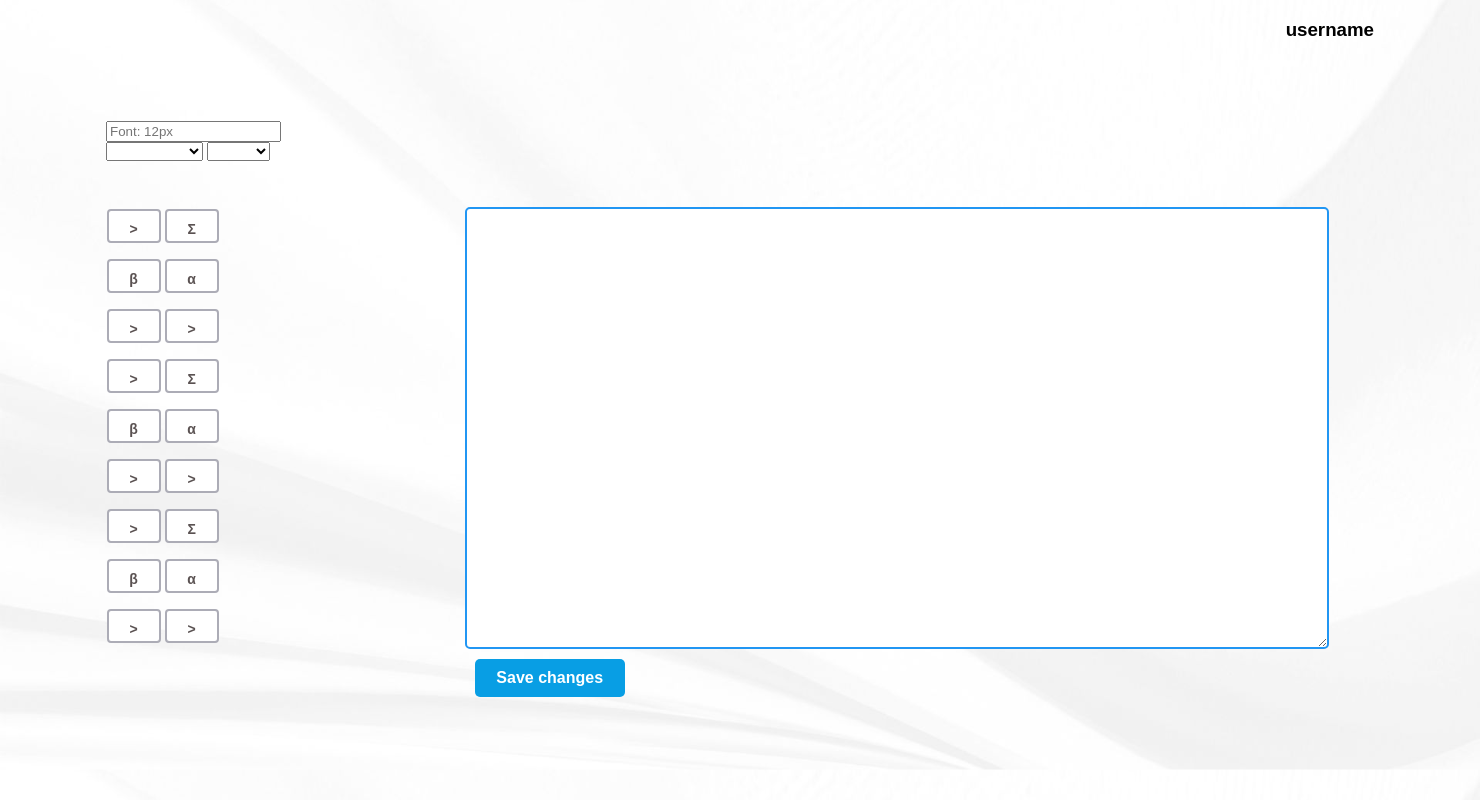
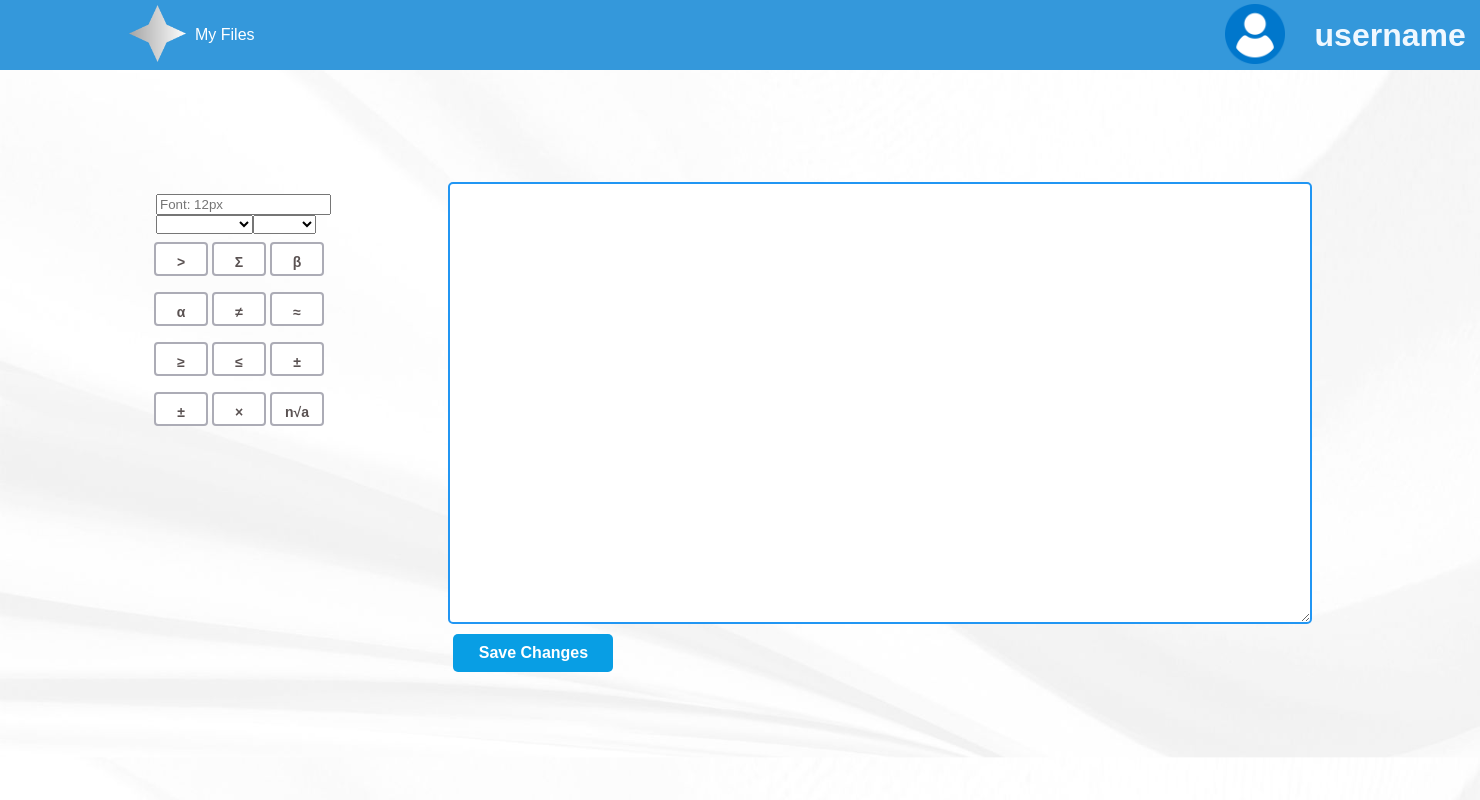
Before and after one commit to EarliestHippo27/note-ninja, a Flask app: template NoteNinjabackend/templates/edit.html in a window 1480 px wide. Run offline with Flask 3, Linux system fonts and the light colour scheme; the template is opened without the code that fills it: values that come from a table or form of the project are taken from there, others are empty.

Commit message:
major ui changes

```diff
--- a/NoteNinjabackend/static/styles/styles.css
+++ b/NoteNinjabackend/static/styles/styles.css
@@ -72,7 +72,7 @@ img
 
 .container
 {
-    margin-left: 15%;
+    margin-left: 7%;
     display: inline-flex;
     flex-direction: column;
     flex-wrap: nowrap;
@@ -82,9 +82,9 @@ img
 
 .symbol-array
 {   margin-top: 3%;
-    margin-left: 2%;
+    margin-left: 10%;
     display: inline-flex;
-    width: 12%;
+    width: 13%;
     flex-wrap: wrap;
 }
 
@@ -108,12 +108,13 @@ img
   overflow-x: hidden;
   white-space: pre-wrap;
   word-wrap: break-word;
+  margin-left: 0px;
 }
 
 .savebtn {
     display: inline-block;
     padding: 10px 20px;
-    margin-left: 10px;
+    margin-left:5px;
     font-size: 16px;
     font-weight: bold;
     text-decoration: none;
@@ -123,7 +124,7 @@ img
     border: none;
     border-radius: 5px;
     cursor: pointer;
-    width: 150px;
+    width: 160px;
     height: 50px;
 }
 
@@ -168,3 +169,50 @@ img
   .dropdown:hover .dropdown-content {
     display: block;
   }
+
+  header {
+    background-color: #3498db;
+    padding: 10px 0;
+}
+
+.navbar {
+    display: flex;
+    justify-content: left;
+    align-items: center;
+    max-width: 100%;
+    margin: 0 auto;
+    height: 50px;
+}
+
+.logo {
+    /* Styles for logo placeholder */
+}
+
+.nav-links {
+    list-style: none;
+    margin: 0;
+    padding: 0;
+    display: flex;
+}
+
+.nav-links li {
+    margin-right: 20px;
+}
+
+.nav-links li:last-child {
+    margin-right: 0;
+}
+
+.nav-links a {
+    text-decoration: none;
+    color: #fff;
+    transition: color 0.3s ease;
+}
+
+.nav-links a:hover {
+    color: #ecf0f1;
+}
+
+.profile-icon {
+  margin-left: 170px;
+}
--- a/NoteNinjabackend/templates/edit.html
+++ b/NoteNinjabackend/templates/edit.html
@@ -5,16 +5,35 @@
     <meta name="viewport" content="width=device-width, initial-scale=1.0">
     <title>Ninja Editor</title>
     <link href="{{ url_for('static',filename='styles/styles.css') }}" rel="stylesheet">
-<body background="{{ url_for('static',filename='resources/background.jpg') }}" style="width: 90%; align-items: center; margin-left: 5%;">
-    <div>
-        <h3 style="text-align: right; padding-right: 32px;">{{user.username}}</h1>
-    </div>
+<body background="{{ url_for('static',filename='resources/background.jpg') }}" style="width: 100%; align-items: center; margin-left: 0%;">
+    <header>
+        <nav class="navbar">
+            <div class="logo">
+                <!-- Placeholder for website logo -->
+                <img class = "profile-icon" style = "margin-left: 120px" src="{{ url_for('static',filename='resources/ninja-logo.png') }}" alt="">
+            </div>
+            <ul class="nav-links">
+                <li><a href="#">My Files</a></li>
+                <!--<li><a href="#">About</a></li>
+                <li><a href="#">Services</a></li>
+                <li><a href="#">Contact</a></li>--->
+            </ul>
+            <div class="profile-icon">
+                <!-- Placeholder for profile icon -->
+                <img style = "display:inline-block; padding-top: 2px; margin-left: 800px; width: 60px;" src="{{ url_for('static',filename='resources/user_icon.png') }}" alt="">
+            </div>
+
+            <h3 style="display:inline-block; margin-left: 0px; text-align: right; padding-left: 30px; padding-right: 10px; color: aliceblue; font-size: 2pc;">{{user.username}}</h1>
+
+            </nav>
+</header>
     <h1 class="title" id="titleBox" contenteditable="true">{{theDoc.name}}</h1>
 
-    <div style="padding-left: 32px;">
+    <div class="symbol-array">
+    <div style="padding-left: 8px;">
         <input id="fontSizeBox" type="number" placeholder="Font: 12px" style="width:167px">
     </div>
-    <select class = "dropdown" id="fontBox" style="margin-left: 32px;">
+    <select class = "dropdown" id="fontBox" style="margin-left: 8px;">
         <option class = "dropdown-btn" onclick="updateFont('Times, serif')" value="Times, serif">Times</option>
         <option class = "dropdown-btn" onclick="updateFont('Arial, serif')" value="Arial, serif">Arial</option>
         <option class = "dropdown-btn" onclick="updateFont('Courier New, serif')" value="Courier New, serif">Courier New</option>
@@ -27,32 +46,26 @@
     </select>
     <br>
 
-    <div class="symbol-array">
+
         <button class="btn" onclick="appendMath('>');" name="greater-than-button" symbol value=">" type="submit"> &gt; </button>
         <button class="btn" onclick="appendMath('Σ');" name="greater-than-button" symbol value="Σ" type="submit"> Σ </button>
         <button class="btn" onclick="appendMath('β');" name="greater-than-button" symbol value="β" type="submit"> β </button>
         <button class="btn" onclick="appendMath('α');" name="greater-than-button" symbol value="α" type="submit"> α </button>
-        <button class="btn" onclick="appendMath('>');" name="greater-than-button" symbol value=">" type="submit"> &gt; </button>
-        <button class="btn" onclick="appendMath('>');" name="greater-than-button" symbol value=">" type="submit"> &gt; </button>
-        <button class="btn" onclick="appendMath('>');" name="greater-than-button" symbol value=">" type="submit"> &gt; </button>
-        <button class="btn" onclick="appendMath('Σ');" name="greater-than-button" symbol value="Σ" type="submit"> Σ </button>
-        <button class="btn" onclick="appendMath('β');" name="greater-than-button" symbol value="β" type="submit"> β </button>
-        <button class="btn" onclick="appendMath('α');" name="greater-than-button" symbol value="α" type="submit"> α </button>
-        <button class="btn" onclick="appendMath('>');" name="greater-than-button" symbol value=">" type="submit"> &gt; </button>
-        <button class="btn" onclick="appendMath('>');" name="greater-than-button" symbol value=">" type="submit"> &gt; </button>
-        <button class="btn" onclick="appendMath('>');" name="greater-than-button" symbol value=">" type="submit"> &gt; </button>
-        <button class="btn" onclick="appendMath('Σ');" name="greater-than-button" symbol value="Σ" type="submit"> Σ </button>
-        <button class="btn" onclick="appendMath('β');" name="greater-than-button" symbol value="β" type="submit"> β </button>
-        <button class="btn" onclick="appendMath('α');" name="greater-than-button" symbol value="α" type="submit"> α </button>
-        <button class="btn" onclick="appendMath('>');" name="greater-than-button" symbol value=">" type="submit"> &gt; </button>
-        <button class="btn" onclick="appendMath('>');" name="greater-than-button" symbol value=">" type="submit"> &gt; </button>
+        <button class="btn" onclick="appendMath('≠');" name="greater-than-button" symbol value=">" type="submit"> ≠ </button>
+        <button class="btn" onclick="appendMath('≈');" name="greater-than-button" symbol value=">" type="submit"> ≈ </button>
+        <button class="btn" onclick="appendMath('≥');" name="greater-than-button" symbol value=">" type="submit"> ≥ </button>
+        <button class="btn" onclick="appendMath('≤');" name="greater-than-button" symbol value="Σ" type="submit"> ≤ </button>
+        <button class="btn" onclick="appendMath('±');" name="greater-than-button" symbol value="β" type="submit"> ± </button>
+        <button class="btn" onclick="appendMath('±');" name="greater-than-button" symbol value="α" type="submit"> ± </button>
+        <button class="btn" onclick="appendMath('×');" name="greater-than-button" symbol value=">" type="submit"> × </button>
+        <button class="btn" onclick="appendMath('n√a');" name="greater-than-button" symbol value=">" type="submit"> n√a </button>
     </div>
 
     <form action = "" method="post" class="container">
         <input style="display: none;" name="docID" value="{{query}}">
         <!-- vscode-html-ignore-next -->
         <textarea class="edit-box" name="edit-box" id="edit-box" cols="30" rows="10" spellcheck="false">{{write}}</textarea>
-        <button class="savebtn" name="submit-button" type="submit" value="save">Save changes</button>
+        <button class="savebtn" name="submit-button" type="submit" value="save">Save Changes</button>
     </form>
 </body>
 </html>
```
Also changed, not shown: NoteNinjabackend/static/resources/ninja-logo.png (added), instance/database.db.
